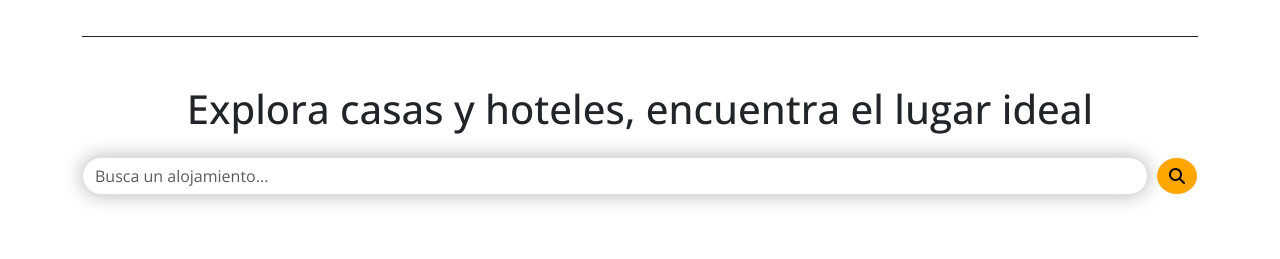
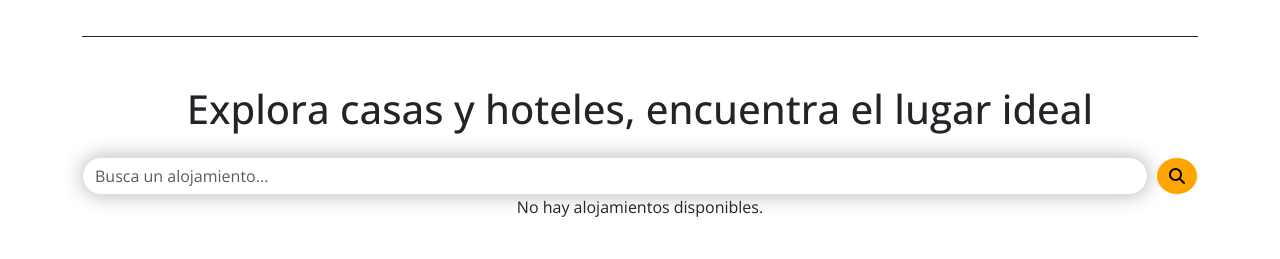
Before and after one commit to ernestolindo/alojamientos-app, a PHP site: page /app/views/home.php in a window 1280 px wide. Shown: the part 1062-1321 px from the top of the page. Before the commit the page ends 1266 px from the top, so only its background shows below. Run offline with PHP 8.4, Linux system fonts and the light colour scheme.

Commit message:
Revision MVC

```diff
--- a/alojamientos_app.sql
+++ b/alojamientos_app.sql
@@ -27,6 +27,9 @@
 -- Table structure for table `alojamientos`
 --
 
+CREATE DATABASE alojamientos_app;
+USE alojamientos_app;
+
 CREATE TABLE `alojamientos` (
   `id` int(11) NOT NULL,
   `nombre` varchar(100) NOT NULL,
@@ -45,6 +48,7 @@
 (2, 'Hostal Aurora', 'Alojamiento económico con excelente ubicación.', 'Calle Estrella 45', 30.00, 'aurora.jpg'),
 (3, 'Casa de Playa', 'Casa privada frente al mar, ideal para vacaciones familiares.', 'Carretera Costera KM 12', 250.00, 'playa.jpg');
 
+select * from alojamientos;
 -- --------------------------------------------------------
 
 --
@@ -67,6 +71,8 @@
 (1, 'Juan Pérez', 'juan.perez@example.com', '123456', 'usuario'),
 (2, 'Ana López', 'ana.lopez@example.com', 'password123', 'usuario'),
 (3, 'Admin', 'admin@example.com', 'adminpass', 'admin');
+
+SELECT * FROM usuarios;
 
 -- --------------------------------------------------------
 
--- a/app/views/home.php
+++ b/app/views/home.php
@@ -83,6 +83,29 @@
                 </form>
             </div>
 
+            <!--CARDS desde la DB-->
+            <div id="cards-presentation"
+                class="container h-50 d-flex justify-content-center align-items-center gap-2 bg-white p-0 flex-wrap">
+
+                <?php if (!empty($alojamientos)): ?>
+                    <?php foreach ($alojamientos as $alojamiento): ?>
+                        <div class="card text-bg-dark" style="width: 18rem;">
+                            <img src="<?= htmlspecialchars($alojamiento['imagen']); ?>" class="card-img-top" alt="Imagen del alojamiento">
+                            <div class="card-body">
+                                <h5 class="card-title"><?= htmlspecialchars($alojamiento['nombre']); ?></h5>
+                                <p class="card-text"><?= htmlspecialchars($alojamiento['descripcion']); ?></p>
+                                <p class="card-text"><strong>Dirección:</strong> <?= htmlspecialchars($alojamiento['direccion']); ?></p>
+                                <p class="card-text"><strong>Precio:</strong> $<?= htmlspecialchars($alojamiento['precio']); ?></p>
+                                <a href="detalles.php?id=<?= $alojamiento['id']; ?>" class="btn btn-light">Ver más</a>
+                            </div>
+                        </div>
+                    <?php endforeach; ?>
+                <?php else: ?>
+                    <p>No hay alojamientos disponibles.</p>
+                <?php endif; ?>
+
+            </div>
+
         </section>
 
     </main>
```
